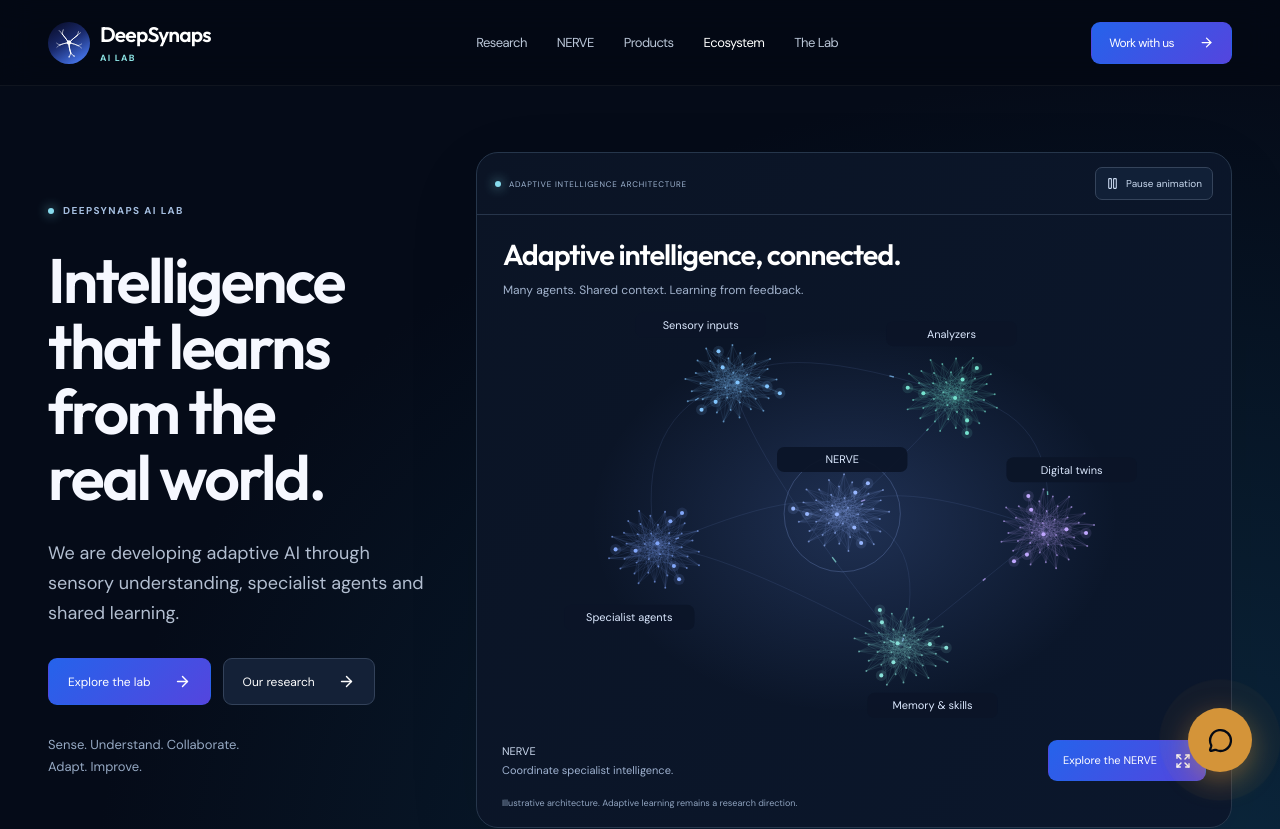
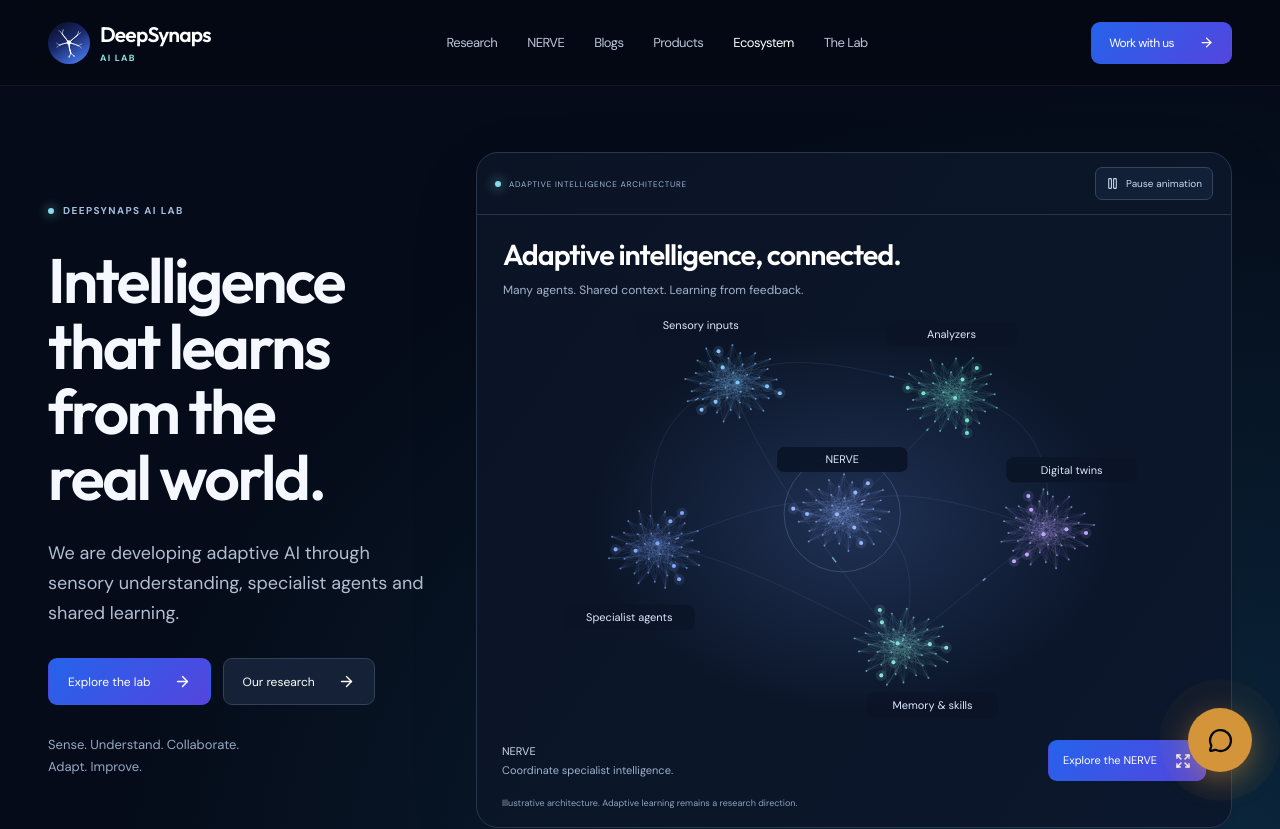
Before and after one commit to ALIYILD/Deepsynaps-Web, a React (Vite) app: page / in a window 1280 px wide. Shown: the top 829 px of the page. Built offline with nearby package versions, Linux system fonts and the light colour scheme.

Commit message:
feat(ai-lab): wire blogs into routing and navigation

```diff
--- a/src/components/Header.tsx
+++ b/src/components/Header.tsx
@@ -5,6 +5,7 @@
 const links = [
   { label: "Research", href: "/research" },
   { label: "NERVE", href: "/nerve" },
+  { label: "Blogs", href: "/blogs" },
   { label: "Products", href: "/ecosystem" },
   { label: "Ecosystem", href: "/#ecosystem" },
   { label: "The Lab", href: "/about" },
```
